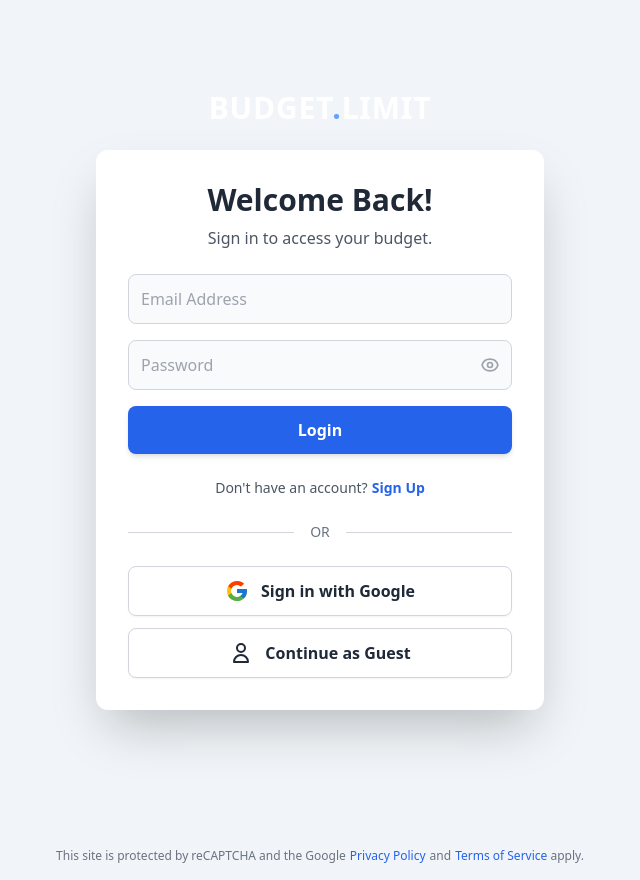
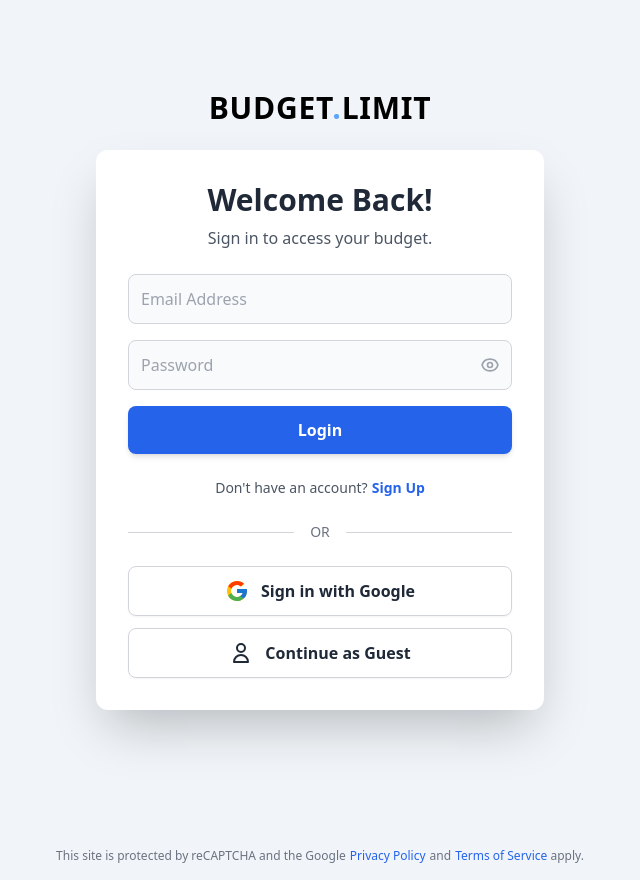
Before and after one commit to ambulung/budget-limiter, a React (Vite) app: page / in a window 1280 px wide. Shown: the whole page, without its empty margins (320-960 px from the left). Built offline with nearby package versions, Linux system fonts and the light colour scheme; no server answers; what react-google-recaptcha-v3 would draw is missing.

Commit message:
Change logo colour

```diff
--- a/src/components/Login.jsx
+++ b/src/components/Login.jsx
@@ -123,9 +123,10 @@ const Login = () => {
     <div className="flex flex-col items-center justify-center min-h-screen bg-slate-100 dark:bg-gray-900 p-4">
 
       {/* --- MOVED AND STYLED: BRANDING HEADER --- */}
-      <h2 className="text-white text-3xl font-extrabold tracking-wide mb-6">
+      <h2 className="text-3xl font-extrabold tracking-wide mb-6 text-black dark:text-white">
         BUDGET<span className="text-blue-400">.</span>LIMIT
       </h2>
+
 
       <div className="w-full max-w-md bg-white dark:bg-gray-800 p-8 rounded-xl shadow-2xl">
         <h1 className="text-3xl font-bold mb-2 text-center text-gray-800 dark:text-gray-100">
```
Lines whose indentation alone changed are shown as unchanged.
